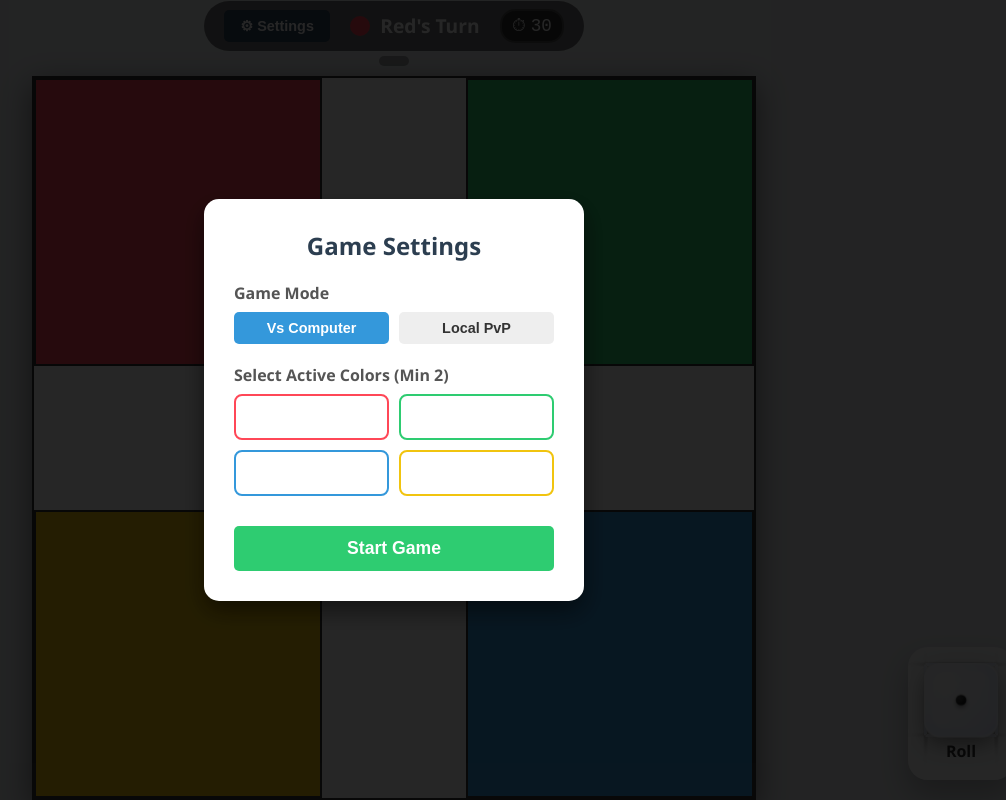
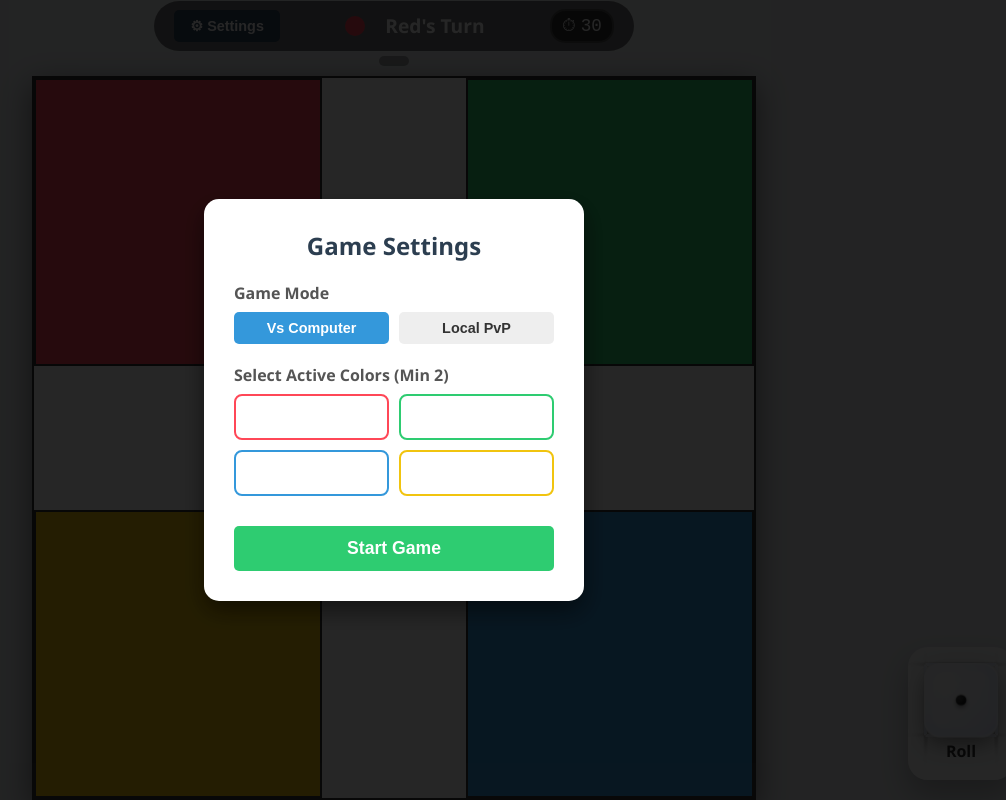
Before and after one commit to AI-coderss/ludo-game, a plain HTML site: page index.html in a window 1280 px wide. Shown: the whole page, without its empty margins (246-1252 px from the left). Drawn offline with Linux system fonts and the light colour scheme.

Commit message:
update the app

```diff
--- a/index.html
+++ b/index.html
@@ -101,14 +101,15 @@
         .btn-sage.active { display: flex; animation: popIn 0.3s ease-out; }
 
         .status-display {
+
             font-size: 1.2rem;
             font-weight: bold;
-            min-width: 150px;
+            min-width: 250px;
             text-align: center;
             display: flex;
             align-items: center;
             justify-content: center;
-            gap: 10px;
+            gap: 20px;
         }
 
         /* --- Sage Message Panel --- */
@@ -538,6 +539,8 @@
     </style>
 </head>
 <body>
+
+
     <div class="top-bar">
         <div class="controls">
             <button class="btn-settings" id="openSettings">⚙ Settings</button>
@@ -547,6 +550,7 @@
             <div class="timer-display" id="timerDisplay">
                 ⏱ <span id="timeValue">30</span>
             </div>
+            <button class="btn-sage" id="askSageBtn" onclick="askSageAdvice()">✨ Ask Sage</button>
         </div>
         <div class="wins-tracker">
             <div class="win-count" id="win-red"><span style="color:var(--red)">Red:</span> <span class="trophy-icon">🏆</span> <span id="score-red">0</span></div>
```
